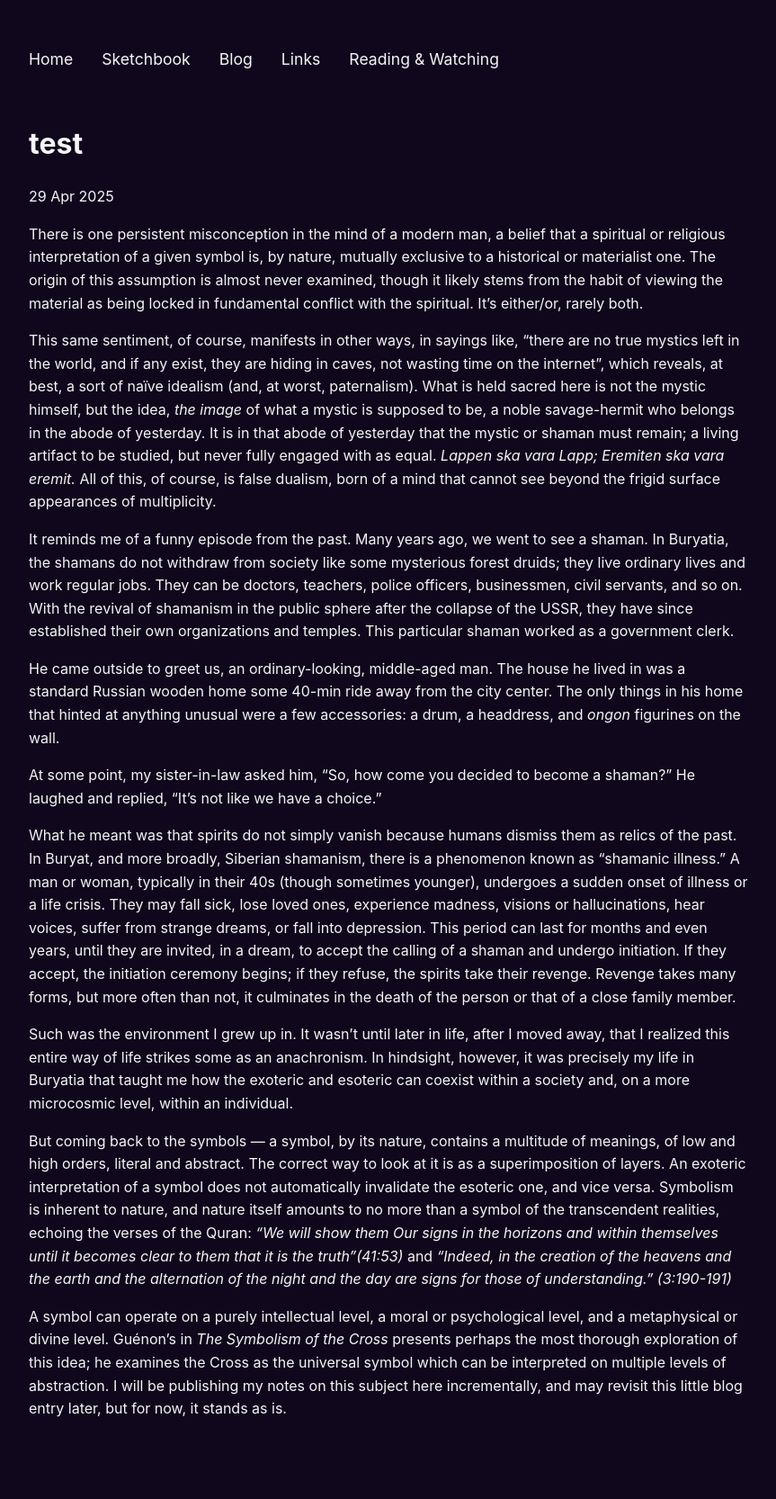
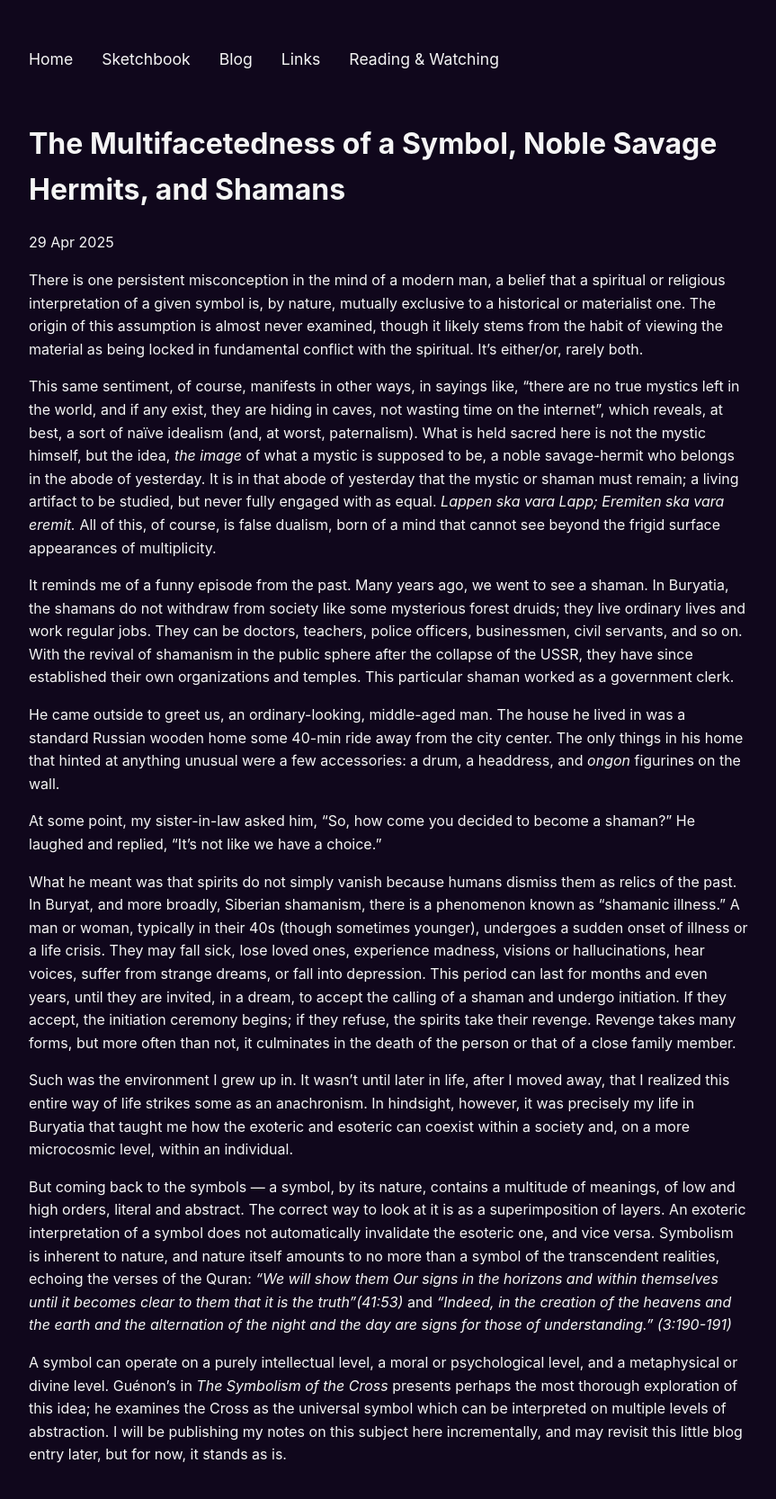
Before and after one commit to yanazuray/waterfalls-of-qaf, a Jekyll site: the page built from _posts/2025-04-29-The Multifacetedness of a Symbol, Noble Savage Hermits, and Shamans.md, in a window 1280 px wide. Shown: the whole page at 90% size, without its empty margins (208-1071 px from the left). Built offline with Jekyll 4.4.1, drawn with Linux system fonts in a browser that asks for light colours; before the commit the page ends 1615 px from its top, so only the background shows below that; some of the changed lines change nothing that is shown.

Commit message:
vault backup: 2025-04-29 18:10:14

```diff
--- a/_config.yml
+++ b/_config.yml
@@ -1,29 +1,14 @@
-title: Waterfalls of Qaf
-description: >-
-  A personal website.
-baseurl: "" # Important: No spaces after the colon except the empty quotes
-url: "https://yanazuray.me"
-
+markdown: kramdown
+permalink: /:categories/:year/:month/:day/:title/
 collections:
   authors:
     output: true
-
 defaults:
-  - scope:
-      path: ""
-      type: "authors"
-    values:
-      layout: "author"
   - scope:
       path: ""
       type: "posts"
     values:
-      layout: "post"
-  - scope:
-      path: ""
-    values:
-      layout: "default"
-
+      layout: post
 sass:
   sass_dir: _sass
   style: compressed
--- a/_posts/2025-04-29-The Multifacetedness of a Symbol, Noble Savage Hermits, and Shamans.md
+++ b/_posts/2025-04-29-The Multifacetedness of a Symbol, Noble Savage Hermits, and Shamans.md
@@ -1,8 +1,8 @@
 ---
 layout: post
-title: test
+title: "The Multifacetedness of a Symbol, Noble Savage Hermits, and Shamans"
 date: 2025-04-29
-permalink: blog/multifacetedness-of-a-symbol/
+permalink: /blog/multifacetedness-symbol/
 ---
 
 There is one persistent misconception in the mind of a modern man, a belief that a spiritual or religious interpretation of a given symbol is, by nature, mutually exclusive to a historical or materialist one. The origin of this assumption is almost never examined, though it likely stems from the habit of viewing the material as being locked in fundamental conflict with the spiritual. It's either/or, rarely both.
```
